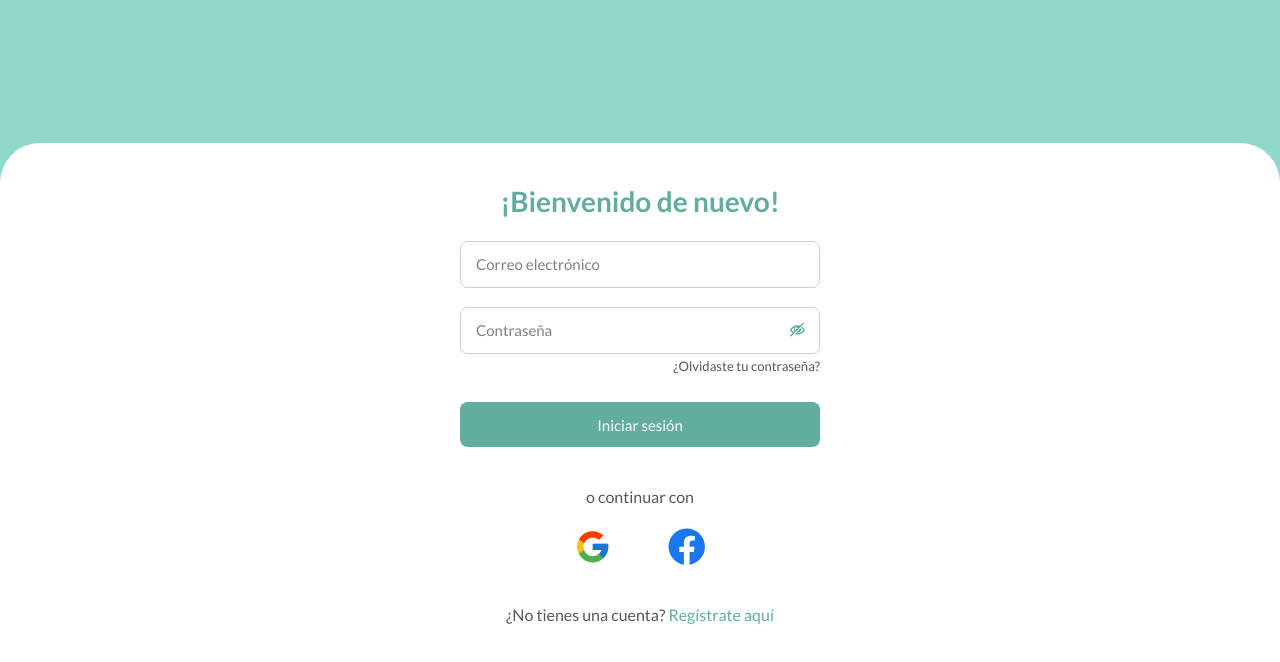
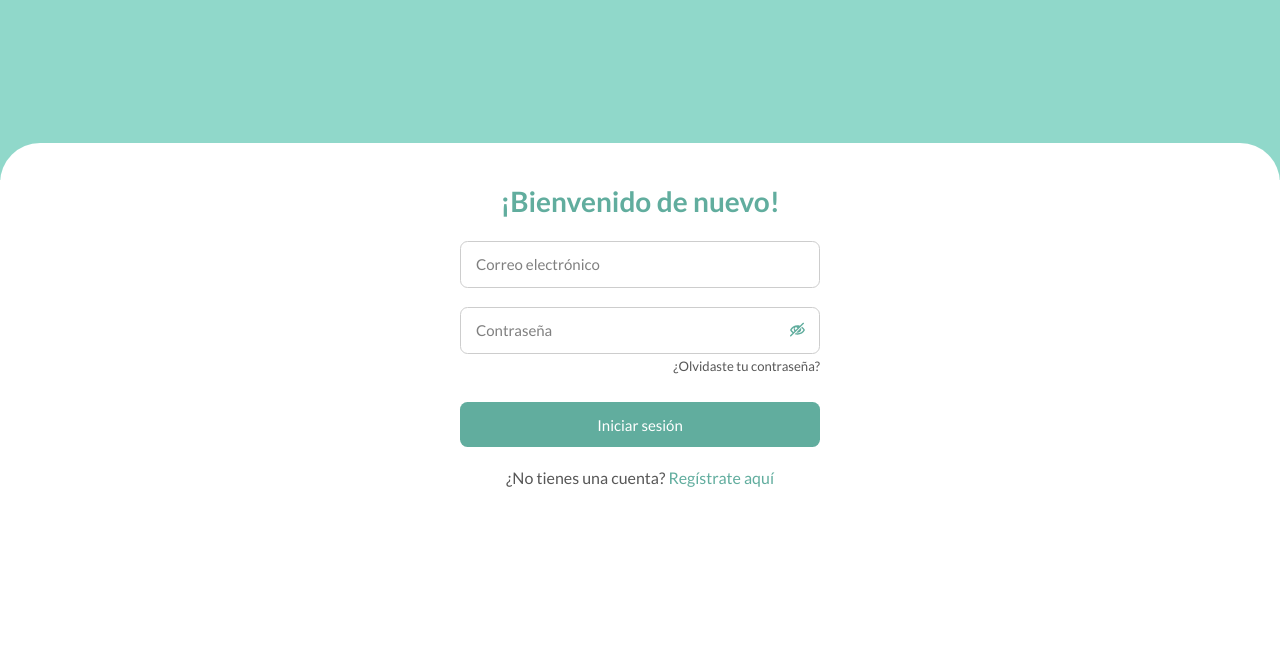
Before and after one commit to ElenaArroyo10/ScanEat_F, a React (Vite) app: page /login in a window 1280 px wide. Shown: the top 662 px of the page. Built offline with nearby package versions, Linux system fonts and the light colour scheme.

Commit message:
Eliminar íconos de google y facebook en el inicio de sesión

```diff
--- a/src/components/authentication/LoginForm.tsx
+++ b/src/components/authentication/LoginForm.tsx
@@ -124,27 +124,6 @@ function LoginForm() {
 						{isSubmitting ? "Iniciando sesión..." : "Iniciar sesión"}
 					</button>
 
-					<h3 className="mt-5 text-center text-text-primary">
-						o continuar con
-					</h3>
-
-					<div className="mb-5 flex justify-center gap-15">
-						<button
-							type="button"
-							aria-label="Iniciar sesión con Google"
-							className="cursor-pointer"
-						>
-							<FcGoogle className="h-10 w-10" />
-						</button>
-
-						<button
-							type="button"
-							aria-label="Iniciar sesión con Facebook"
-							className="cursor-pointer"
-						>
-							<FaFacebook className="h-10 w-10 text-[#1877F2]" />
-						</button>
-					</div>
 
 					<h3 className="text-center text-text-primary">
 						¿No tienes una cuenta?{" "}
```
